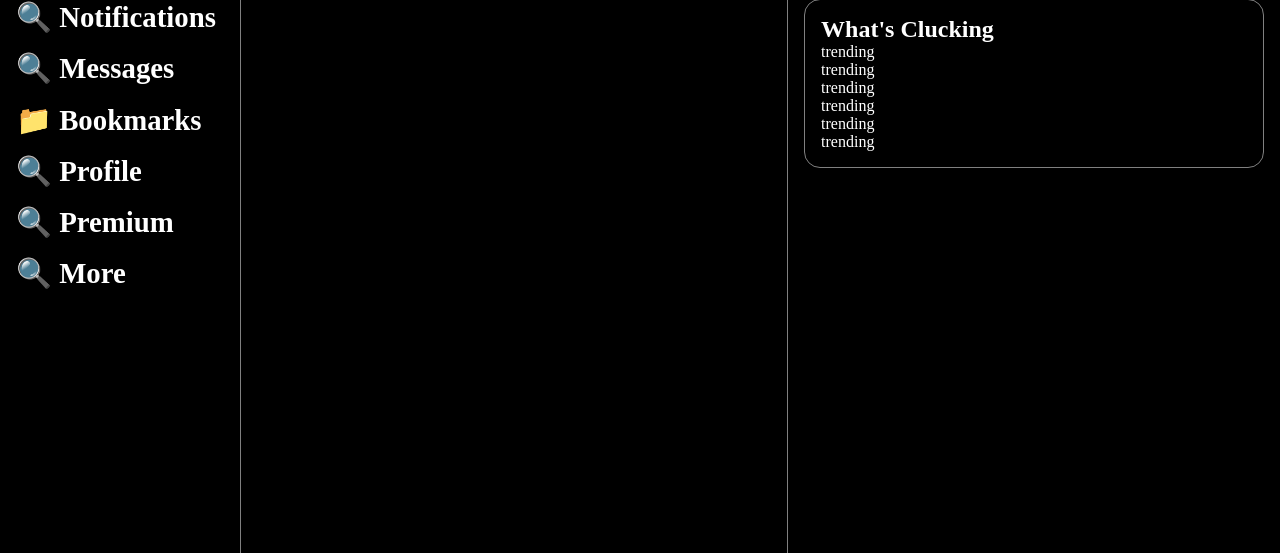
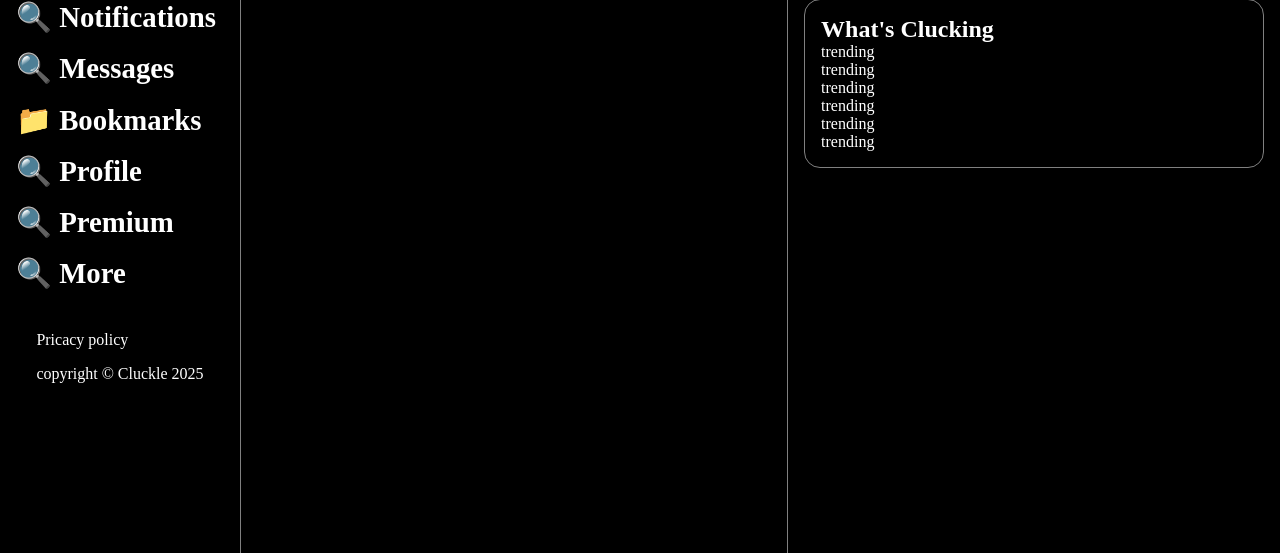
Before and after one commit to Rowan-Laffeber/Cluckle, a PHP site: page /privacy.php in a window 1280 px wide. Shown: the part 247-800 px from the top of the page. Run offline with PHP 8.4, Linux system fonts and the light colour scheme; the visitor is signed in with stand-in values (Sample User, id 1).

Commit message:
v0.0.0.1
added copyright and privacy link to navbar

```diff
--- a/assets/styles/main.css
+++ b/assets/styles/main.css
@@ -59,6 +59,16 @@ nav {
             width: 7.5em;
             height: 7.5em;
             margin: 0em auto;
+        }
+    }
+    div.copyrightAndPrivacy{
+        margin: auto;
+        a{
+            color: white;
+            text-decoration: none;
+        }
+        p{
+            color: white;
         }
     }
 
--- a/partials/top.php
+++ b/partials/top.php
@@ -24,4 +24,9 @@
         <li <?php if ($url === '/Chirpify/#'){ echo "class='active'";} ?>><a href="#">&#128269; Premium</a></li>
         <li <?php if ($url === '/Chirpify/#'){ echo "class='active'";} ?>><a href="#">&#128269; More</a></li>
       </ul>
+      <ul>
+      <div class="copyrightAndPrivacy">
+        <a href="pricacy.php">Pricacy policy</a>
+        <p>copyright  &#169; Cluckle <?php echo date("Y");?> </p>
+      </div>
   </nav>
```
